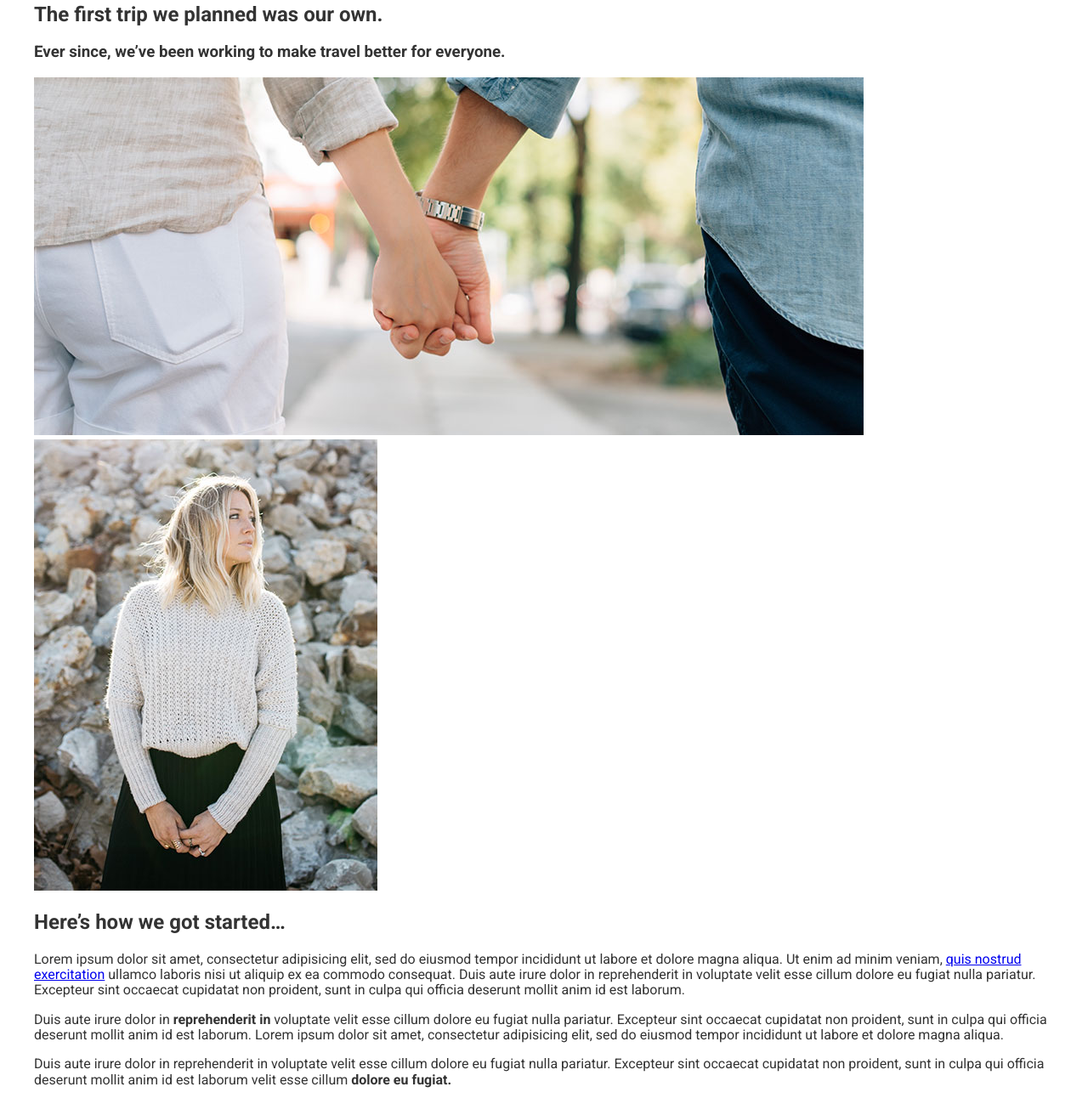
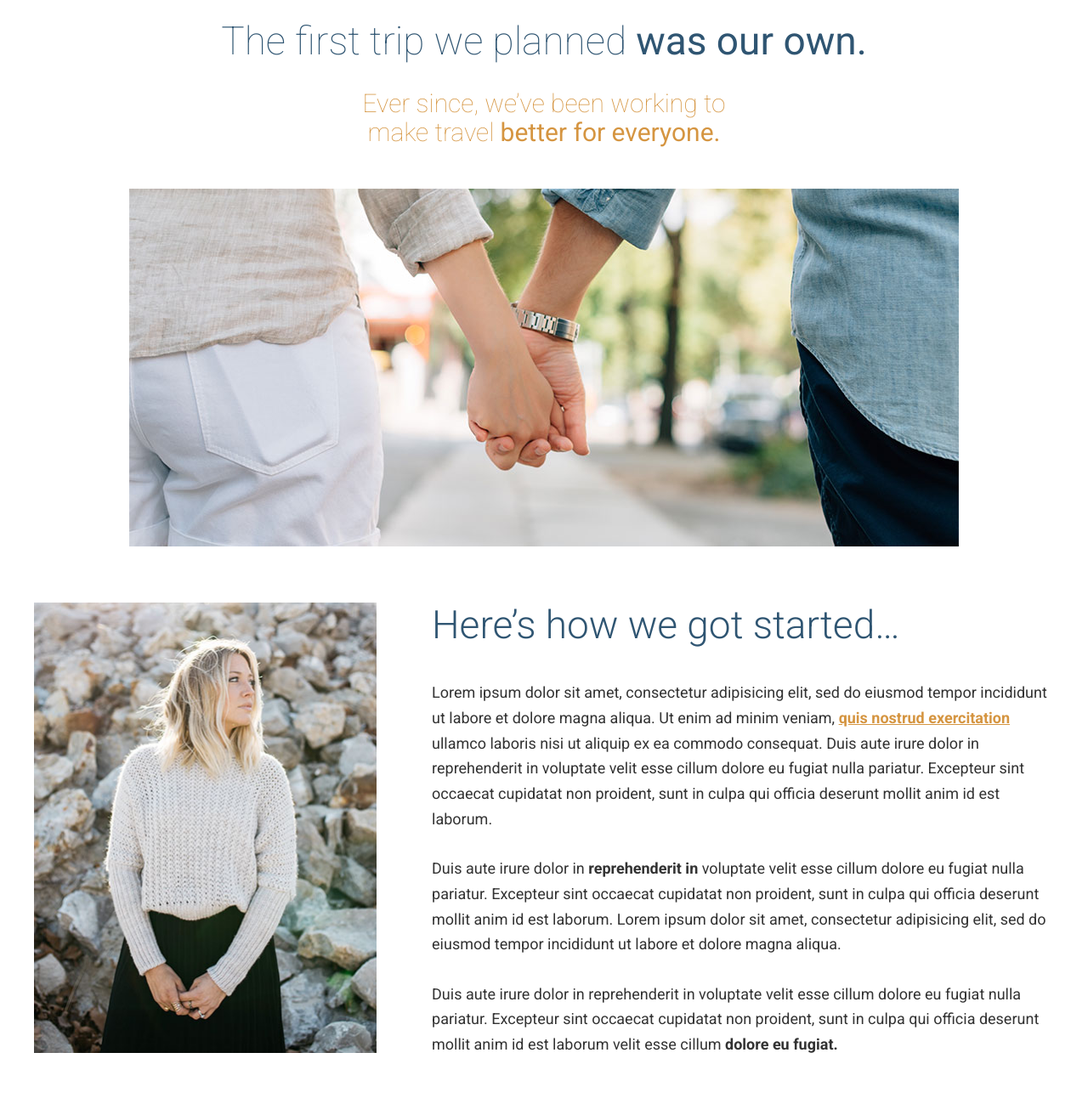
Before and after one commit to asmahler/travel, a website: page app/index.html in a window 1280 px wide. Shown: the part 868-2180 px from the top of the page at 85% size. Drawn offline with Linux system fonts and the light colour scheme.

Commit message:
got done with medium section

```diff
--- a/app/assets/styles/base/_global.css
+++ b/app/assets/styles/base/_global.css
@@ -1,3 +1,7 @@
+*{
+	box-sizing: border-box;
+}
+
 body{
 	font-family: 'Roboto', san-serif;
 	color: #333;
@@ -7,3 +11,7 @@ img {
 	max-width: 100%;
 	height: auto;
 }
+
+a {
+	color: $mainOrange;
+}
--- a/app/assets/styles/base/_mixins.css
+++ b/app/assets/styles/base/_mixins.css
@@ -15,3 +15,11 @@
 		@mixin-content;
 	}
 }
+
+@define-mixin clearfix{
+	&::after{
+		content:"";
+		clear:both;
+		display: table;
+	}
+}
--- a/app/assets/styles/base/_variables.css
+++ b/app/assets/styles/base/_variables.css
@@ -1,2 +1,2 @@
 $mainBlue: #2f5572;
-$mainOrage: #d59541;
+$mainOrange: #d59541;
--- a/app/assets/styles/modules/_btn.css
+++ b/app/assets/styles/modules/_btn.css
@@ -6,7 +6,7 @@
 	display: inline-block;
 
 	&--orange{
-		background-color: $mainOrage;
+		background-color: $mainOrange;
 	}
 
 	&--large{
--- /dev/null
+++ b/app/assets/styles/modules/_generic-content-container.css
@@ -0,0 +1,14 @@
+.generic-content-container{
+	p{
+		line-height: 1.65;
+		margin: 1.8rem 0;
+	}
+
+		@mixin atSmall{
+			font-size: 1.125rem;
+		}
+
+	p a {
+		font-weight: 700;
+	}
+}
--- /dev/null
+++ b/app/assets/styles/modules/_headline.css
@@ -0,0 +1,46 @@
+.headline{
+	font-weight: 300;
+	font-size:1.9rem;
+	color:$mainBlue;
+
+	@mixin atSmall{
+		font-size: 2.875rem;
+	}
+
+	&--centered{
+		text-align: center;
+	}
+
+	&--orange{
+		color: $mainOrange;
+	}
+
+	&--small{
+		font-size: 1.2rem;
+		@mixin atSmall{
+			font-size: 1.875rem;
+		}
+
+	}
+
+	&--narrow{
+		max-width: 500px;
+		margin-left: auto;
+		margin-right: auto;
+	}
+
+	&--light{
+		font-weight: 100;
+	}
+	&--b-margin-small{
+		margin-bottom: .5em;
+	}
+
+	&--b-margin-large{
+		margin-bottom: 1.6em;
+	}
+
+	&--no-t-margin{
+		margin-top:0;
+	}
+}
--- a/app/assets/styles/modules/_page-section.css
+++ b/app/assets/styles/modules/_page-section.css
@@ -1,5 +1,9 @@
 .page-section{
+	padding: 1.2rem;
+
+	@mixin atMedium{
 	padding: 4.5rem 0;
+	}
 
 	&--blue{
 		background-color: $mainBlue;
--- /dev/null
+++ b/app/assets/styles/modules/_row.css
@@ -0,0 +1,43 @@
+.row{
+
+	@mixin clearfix;
+
+	&--gutters{
+		margin-right: -65px;
+	}
+
+	&--gutters > div {
+		padding-right: 65px;
+	}
+
+	&__b-margin-until-medium{
+		margin-bottom: 1rem;
+	}
+
+	@mixin atMedium{
+
+	&__b-margin-until-medium{
+		margin-bottom: 0rem;
+	}
+
+	&__medium-4{
+		float: left;
+		width: 33.33%;
+	}
+
+	&__medium-4--larger{
+		width: 37%;
+	}
+
+	&__medium-8{
+		float: left;
+		width: 66.66%;
+		}
+
+	&__medium-8--smaller{
+		width: 63%;
+		}
+
+
+	}
+}
--- a/app/assets/styles/modules/_wrapper.css
+++ b/app/assets/styles/modules/_wrapper.css
@@ -1,7 +1,25 @@
 .wrapper {
+	overflow: hidden;
 	padding-left: 18px;
 	padding-right: 18px;
-	max-width: 1200px;
+	max-width: 1236px;
 	margin-left:auto;
 	margin-right: auto;
+
+	&--medium{
+		max-width: 976px;
+	}
+
+	.wrapper{
+		padding-left: 0;
+		padding-right: 0;
+	}
+
+	&--b-margin{
+		margin-bottom: 1rem;
+
+		@mixin atSmall{
+			margin-bottom: 3.875rem;
+		}
+	}
 }
--- a/app/index.html
+++ b/app/index.html
@@ -40,16 +40,31 @@
 
   <div id="our-beginning" class="page-section">
   	<div class="wrapper">
-	    <h2>The first trip we planned was our own.</h2>
-	    <h3>Ever since, we&rsquo;ve been working to make travel better for everyone.</h3>
-	    <img src="assets/images/first-trip.jpg" alt="Couple walking down a street.">
-	    <img src="assets/images/our-start.jpg" alt="Our founder, Jane Doe">
-	    <h2>Here&rsquo;s how we got started&hellip;</h2>
-	    <p>Lorem ipsum dolor sit amet, consectetur adipisicing elit, sed do eiusmod tempor incididunt ut labore et dolore magna aliqua. Ut enim ad minim veniam, <a href="#">quis nostrud exercitation</a> ullamco laboris nisi ut aliquip ex ea commodo consequat. Duis aute irure dolor in reprehenderit in voluptate velit esse cillum dolore eu fugiat nulla pariatur. Excepteur sint occaecat cupidatat non proident, sunt in culpa qui officia deserunt mollit anim id est laborum.</p>
-	    <p>Duis aute irure dolor in <strong>reprehenderit in</strong> voluptate velit esse cillum dolore eu fugiat nulla pariatur. Excepteur sint occaecat cupidatat non proident, sunt in culpa qui officia deserunt mollit anim id est laborum. Lorem ipsum dolor sit amet, consectetur adipisicing elit, sed do eiusmod tempor incididunt ut labore et dolore magna aliqua.</p>
-	    <p>Duis aute irure dolor in reprehenderit in voluptate velit esse cillum dolore eu fugiat nulla pariatur. Excepteur sint occaecat cupidatat non proident, sunt in culpa qui officia deserunt mollit anim id est laborum velit esse cillum <strong>dolore eu fugiat.</strong></p>
+	    <h2 class="headline headline--centered headline--light headline--b-margin-small">The first trip we planned <strong>was our own.</strong></h2>
+	    <h3 class="headline headline--centered headline--orange headline--small headline--narrow headline--light headline--b-margin-large">Ever since, we&rsquo;ve been working to make travel <strong>better for everyone.</strong></h3>
+      <div class="wrapper wrapper--medium wrapper--b-margin">
+	      <img sizes="(min-width:970px) 976px, 100vw" srcset="assets/images/first-trip-low-res.jpg 565w, assets/images/first-trip.jpg, assets/images/first-trip-hi-dpi.jpg 976w" alt="Couple walking down a street.">
+      </div>
+      <div class="row row--gutters">
+        <div class="row__medium-4 row__medium-4--larger row__b-margin-until-medium">
+	       <picture>
+          <source sizes="404px" srcset="assets/images/our-start.jpg 404w, assets/images/our-start-hi-dpi.jpg 808w" media="(min-width:1020px)">
+          <source sizes="320px" srcset="assets/images/our-start-portrait.jpg 382w, assets/images/our-start-portrait-hi-dpi.jpg 764w" media="(min-width:800px)">
+          <img srcset="assets/images/our-start-landscape.jpg 800w, assets/images/our-start-landscape-hi-dpi.jpg 1600w" alt="Our founder Jane Doe">
+         </picture>
+        </div>
+        <div class="row__medium-8 row__medium-8--smaller">
+        <div class="generic-content-container">
+    	    <h2 class="headline headline--no-t-margin">Here&rsquo;s how we got started&hellip;</h2>
+    	    <p>Lorem ipsum dolor sit amet, consectetur adipisicing elit, sed do eiusmod tempor incididunt ut labore et dolore magna aliqua. Ut enim ad minim veniam, <a href="#">quis nostrud exercitation</a> ullamco laboris nisi ut aliquip ex ea commodo consequat. Duis aute irure dolor in reprehenderit in voluptate velit esse cillum dolore eu fugiat nulla pariatur. Excepteur sint occaecat cupidatat non proident, sunt in culpa qui officia deserunt mollit anim id est laborum.</p>
+    	    <p>Duis aute irure dolor in <strong>reprehenderit in</strong> voluptate velit esse cillum dolore eu fugiat nulla pariatur. Excepteur sint occaecat cupidatat non proident, sunt in culpa qui officia deserunt mollit anim id est laborum. Lorem ipsum dolor sit amet, consectetur adipisicing elit, sed do eiusmod tempor incididunt ut labore et dolore magna aliqua.</p>
+    	    <p>Duis aute irure dolor in reprehenderit in voluptate velit esse cillum dolore eu fugiat nulla pariatur. Excepteur sint occaecat cupidatat non proident, sunt in culpa qui officia deserunt mollit anim id est laborum velit esse cillum <strong>dolore eu fugiat.</strong></p>
+          </div>
+        </div>
 	    </div>
+      </div>
 	  </div>
+
 
   <div id="features" class="page-section page-section--blue">
 	  <div class="wrapper">
--- a/app/temp/styles/style.css
+++ b/app/temp/styles/style.css
@@ -421,6 +421,10 @@ textarea {
   font: inherit; /* 2 */
 }
 
+*{
+	box-sizing: border-box;
+}
+
 body{
 	font-family: 'Roboto', san-serif;
 	color: #333;
@@ -429,6 +433,10 @@ body{
 img {
 	max-width: 100%;
 	height: auto;
+}
+
+a {
+	color: #d59541;
 }
 
 .large-hero{
@@ -513,18 +521,159 @@ img {
 }
 
 .wrapper {
+	overflow: hidden;
 	padding-left: 18px;
 	padding-right: 18px;
-	max-width: 1200px;
+	max-width: 1236px;
 	margin-left:auto;
 	margin-right: auto;
 }
 
+.wrapper--medium{
+  max-width: 976px;
+}
+
+.wrapper .wrapper{
+  padding-left: 0;
+  padding-right: 0;
+}
+
+.wrapper--b-margin{
+  margin-bottom: 1rem;
+}
+
+@media (min-width: 530px) {
+
+  .wrapper--b-margin {
+    margin-bottom: 3.875rem;
+  }
+}
+
 .page-section{
-	padding: 4.5rem 0;
+	padding: 1.2rem;
+}
+
+@media (min-width: 800px) {
+
+  .page-section {
+    padding: 4.5rem 0;
+  }
 }
 
 .page-section--blue{
   background-color: #2f5572;
   color:#FFF;
 }
+
+.headline{
+	font-weight: 300;
+	font-size:1.9rem;
+	color:#2f5572;
+}
+
+@media (min-width: 530px) {
+
+  .headline {
+    font-size: 2.875rem;
+  }
+}
+
+.headline--centered{
+  text-align: center;
+}
+
+.headline--orange{
+  color: #d59541;
+}
+
+.headline--small{
+  font-size: 1.2rem;
+}
+
+@media (min-width: 530px) {
+
+  .headline--small {
+    font-size: 1.875rem;
+  }
+}
+
+.headline--narrow{
+  max-width: 500px;
+  margin-left: auto;
+  margin-right: auto;
+}
+
+.headline--light{
+  font-weight: 100;
+}
+
+.headline--b-margin-small{
+  margin-bottom: .5em;
+}
+
+.headline--b-margin-large{
+  margin-bottom: 1.6em;
+}
+
+.headline--no-t-margin{
+  margin-top:0;
+}
+
+.row::after {
+  content: "";
+  clear: both;
+  display: table;
+}
+
+.row--gutters{
+  margin-right: -65px;
+}
+
+.row--gutters > div {
+  padding-right: 65px;
+}
+
+.row__b-margin-until-medium{
+  margin-bottom: 1rem;
+}
+
+@media (min-width: 800px) {
+
+  .row__b-margin-until-medium {
+    margin-bottom: 0rem;
+  }
+
+  .row__medium-4 {
+    float: left;
+    width: 33.33%;
+  }
+
+  .row__medium-4--larger {
+    width: 37%;
+  }
+
+  .row__medium-8 {
+    float: left;
+    width: 66.66%;
+  }
+
+  .row__medium-8--smaller {
+    width: 63%;
+  }
+}
+
+.generic-content-container p{
+  line-height: 1.65;
+  margin: 1.8rem 0;
+}
+
+@media (min-width: 530px) {
+
+  .generic-content-container {
+    font-size: 1.125rem;
+  }
+}
+
+.generic-content-container p a {
+  font-weight: 700;
+}
```
Also changed, not shown: app/assets/styles/style.css (+5 -2 lines).
